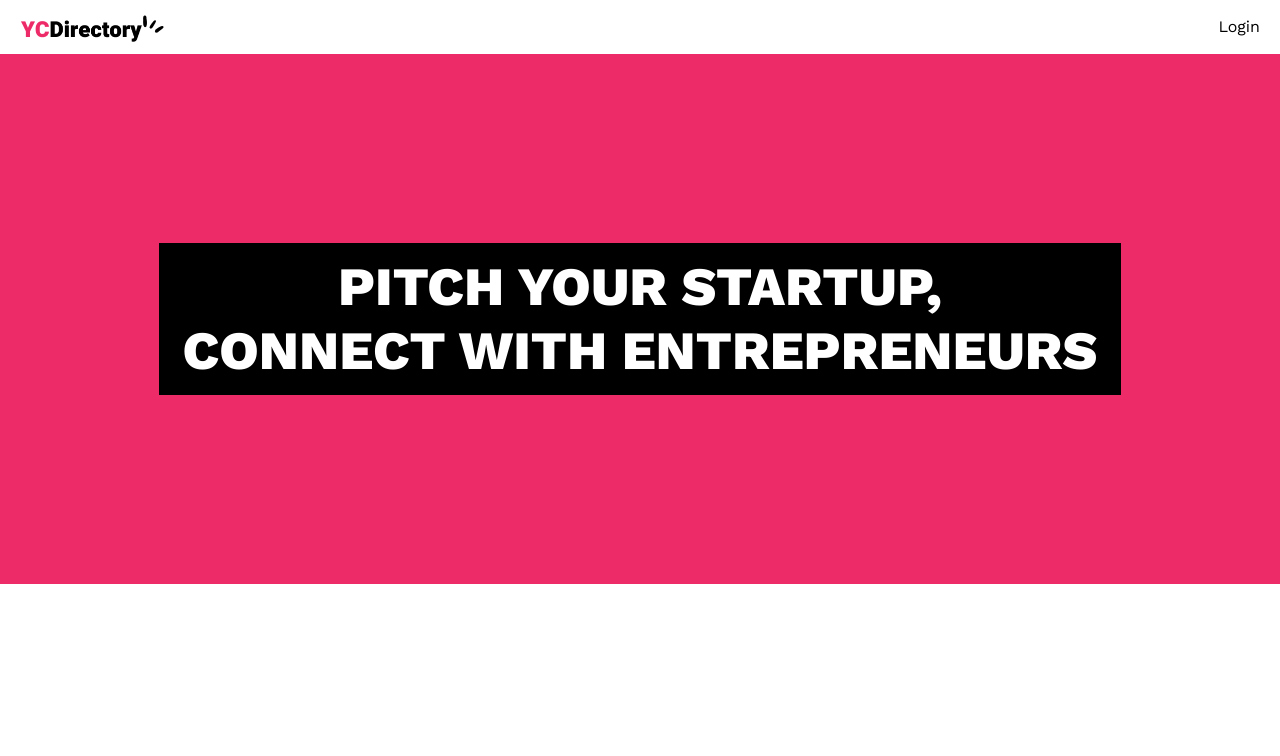
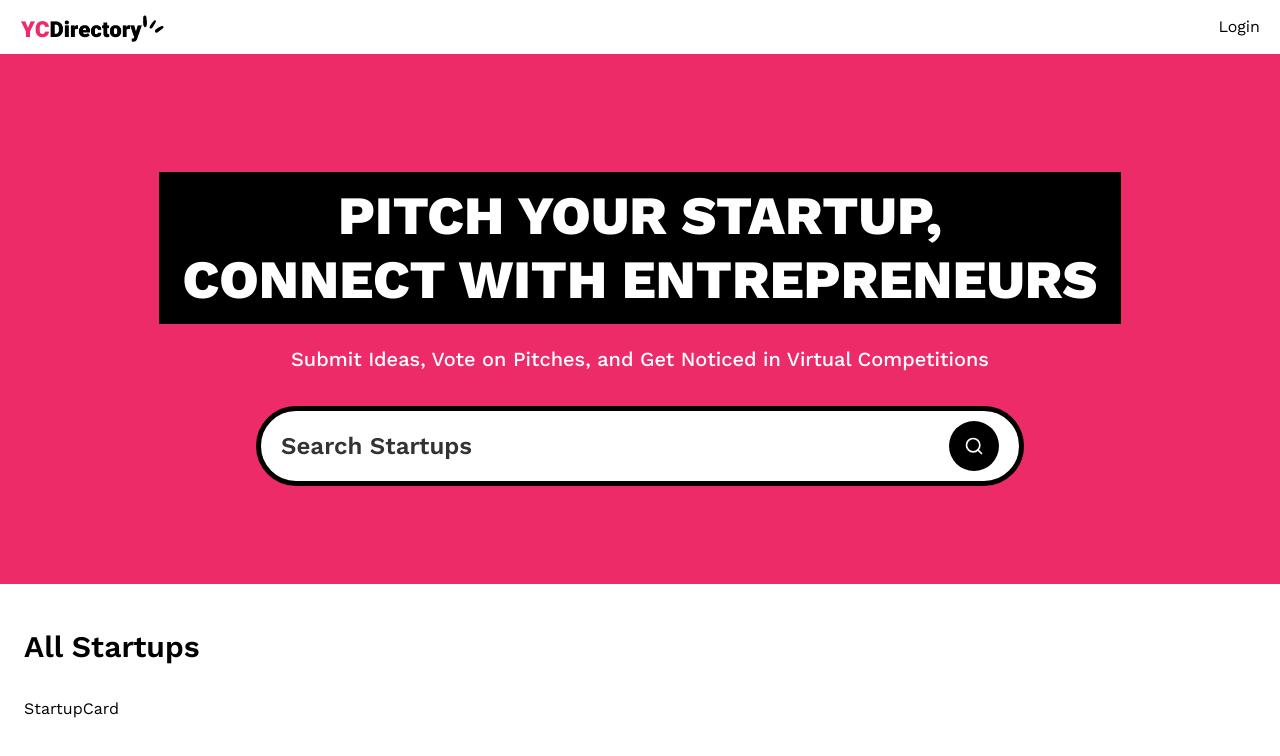
Before and after one commit to adrian-on-github/yc, a Next.js app: page / in a window 1280 px wide. Shown: the top 756 px of the page. Built offline with nearby package versions, Linux system fonts and the light colour scheme; no server answers.

Commit message:
search form

```diff
--- a/app/(root)/layout.tsx
+++ b/app/(root)/layout.tsx
@@ -1,4 +1,4 @@
-import Navbar from "../components/Navbar";
+import Navbar from "@/components/ui/Navbar";
 
 const RootLayout = ({ children }: Readonly<{ children: React.ReactNode }>) => {
   return (
--- a/app/(root)/page.tsx
+++ b/app/(root)/page.tsx
@@ -1,11 +1,50 @@
-export default function Home() {
+import SearchForm from "@/components/ui/SearchForm";
+import StartupCard from "@/components/ui/StartupCard";
+
+export default async function Home({
+  searchParams,
+}: {
+  searchParams: Promise<{ query?: string }>;
+}) {
+  const query = (await searchParams).query;
+
+  const posts = [
+    {
+      _createdAt: "Yesterday",
+      views: 55,
+      author: { _id: 1 },
+      _id: 1,
+      description: "This is a description",
+      image: "...",
+      category: "Robots",
+      title: "We Robots",
+    },
+  ];
+
   return (
     <>
       <section className="pink_container">
         <h1 className="heading">
           Pitch Your Startup, <br /> Connect with Entrepreneurs
         </h1>
-        <p className="sub-heading !max-w-3xl"></p>
+        <p className="sub-heading !max-w-3xl">
+          Submit Ideas, Vote on Pitches, and Get Noticed in Virtual Competitions
+        </p>
+        <SearchForm query={query} />
+      </section>
+      <section className="section_container">
+        <p className="text-30-semibold">
+          {query ? `Search results for "${query}"` : `All Startups`}
+        </p>
+        <ul className="mt-7 card_grid">
+          {posts?.length > 0 ? (
+            posts.map((post: StartupCardType, index: number) => (
+              <StartupCard key={post?.id} post={posts} />
+            ))
+          ) : (
+            <p className="no-results">No Startups found</p>
+          )}
+        </ul>
       </section>
     </>
   );
--- a/app/components/Navbar.tsx
+++ b/components/ui/Navbar.tsx
@@ -1,6 +1,6 @@
 import Image from "next/image";
 import Link from "next/link";
-import { auth, signOut, signIn } from "../auth";
+import { auth, signOut, signIn } from "../../app/auth";
 
 const Navbar = async () => {
   const session = await auth();
--- /dev/null
+++ b/components/ui/SearchForm.tsx
@@ -0,0 +1,26 @@
+import Form from "next/form";
+import SearchFormReset from "@/components/ui/SearchFormReset";
+import { Search } from "lucide-react";
+
+const SearchForm = ({ query }: { query?: string }) => {
+  return (
+    <Form action="/" scroll={false} className="search-form">
+      <input
+        name="query"
+        defaultValue={query}
+        className="search-input"
+        placeholder="Search Startups"
+      />
+
+      <div className="flex gap-2">
+        {query && <SearchFormReset />}
+
+        <button type="submit" className="search-btn text-white">
+          <Search className="size-5" />
+        </button>
+      </div>
+    </Form>
+  );
+};
+
+export default SearchForm;
--- /dev/null
+++ b/components/ui/SearchFormReset.tsx
@@ -0,0 +1,21 @@
+"use client";
+
+import Link from "next/link";
+import { X } from "lucide-react";
+
+const SearchFormReset = () => {
+  const reset = () => {
+    const form = document.querySelector(".search-form") as HTMLFormElement;
+
+    if (form) form.reset();
+  };
+
+  return (
+    <button type="reset" onClick={reset}>
+      <Link href="/" className="search-btn text-white">
+        <X className="size-5" />
+      </Link>
+    </button>
+  );
+};
+export default SearchFormReset;
--- /dev/null
+++ b/components/ui/StartupCard.tsx
@@ -0,0 +1,7 @@
+import React from "react";
+
+const StartupCard = ({ post }: { post: StartupTypeCard }) => {
+  return <li>StartupCard</li>;
+};
+
+export default StartupCard;
--- /dev/null
+++ b/components/ui/button.tsx
@@ -0,0 +1,57 @@
+import * as React from "react"
+import { Slot } from "@radix-ui/react-slot"
+import { cva, type VariantProps } from "class-variance-authority"
+
+import { cn } from "@/lib/utils"
+
+const buttonVariants = cva(
+  "inline-flex items-center justify-center gap-2 whitespace-nowrap rounded-md text-sm font-medium transition-colors focus-visible:outline-none focus-visible:ring-1 focus-visible:ring-ring disabled:pointer-events-none disabled:opacity-50 [&_svg]:pointer-events-none [&_svg]:size-4 [&_svg]:shrink-0",
+  {
+    variants: {
+      variant: {
+        default:
+          "bg-primary text-primary-foreground shadow hover:bg-primary/90",
+        destructive:
+          "bg-destructive text-destructive-foreground shadow-sm hover:bg-destructive/90",
+        outline:
+          "border border-input bg-background shadow-sm hover:bg-accent hover:text-accent-foreground",
+        secondary:
+          "bg-secondary text-secondary-foreground shadow-sm hover:bg-secondary/80",
+        ghost: "hover:bg-accent hover:text-accent-foreground",
+        link: "text-primary underline-offset-4 hover:underline",
+      },
+      size: {
+        default: "h-9 px-4 py-2",
+        sm: "h-8 rounded-md px-3 text-xs",
+        lg: "h-10 rounded-md px-8",
+        icon: "h-9 w-9",
+      },
+    },
+    defaultVariants: {
+      variant: "default",
+      size: "default",
+    },
+  }
+)
+
+export interface ButtonProps
+  extends React.ButtonHTMLAttributes<HTMLButtonElement>,
+    VariantProps<typeof buttonVariants> {
+  asChild?: boolean
+}
+
+const Button = React.forwardRef<HTMLButtonElement, ButtonProps>(
+  ({ className, variant, size, asChild = false, ...props }, ref) => {
+    const Comp = asChild ? Slot : "button"
+    return (
+      <Comp
+        className={cn(buttonVariants({ variant, size, className }))}
+        ref={ref}
+        {...props}
+      />
+    )
+  }
+)
+Button.displayName = "Button"
+
+export { Button, buttonVariants }
--- a/package.json
+++ b/package.json
@@ -14,6 +14,7 @@
     "react-dom": "$react-dom"
   },
   "dependencies": {
+    "@radix-ui/react-slot": "^1.1.2",
     "@tailwindcss/typography": "^0.5.16",
     "class-variance-authority": "^0.7.1",
     "clsx": "^2.1.1",
```
Also changed, not shown: 1 other file (tests, documents, lock files or other folders).
